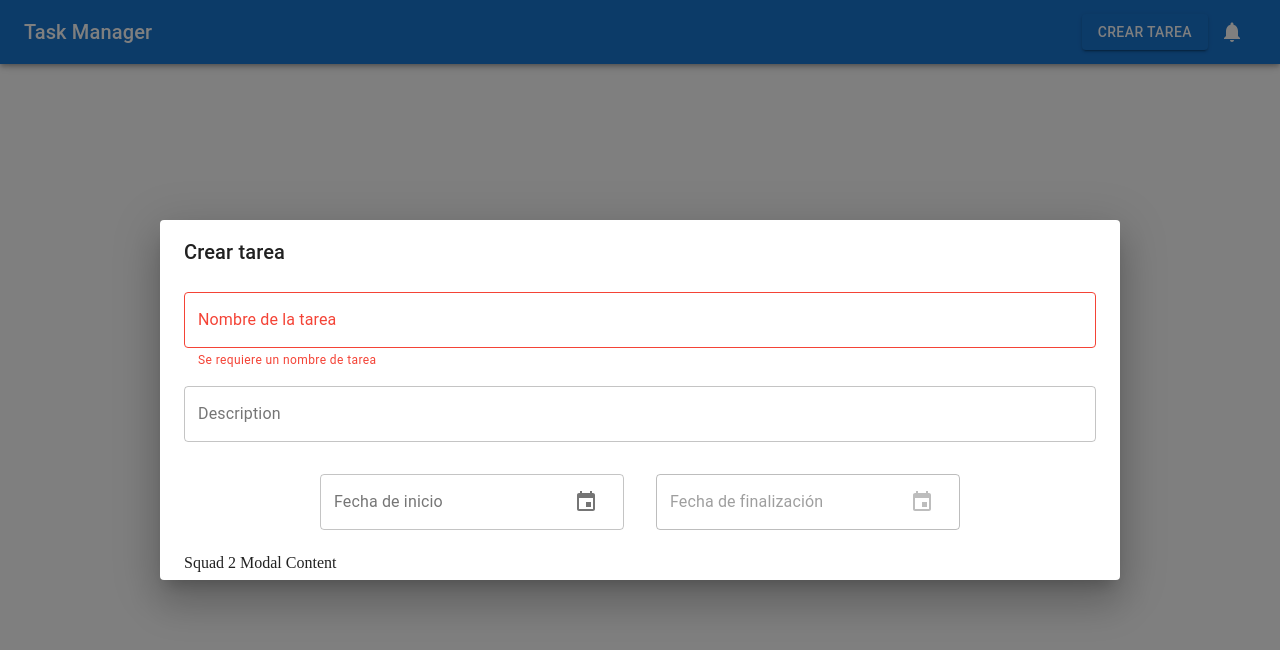
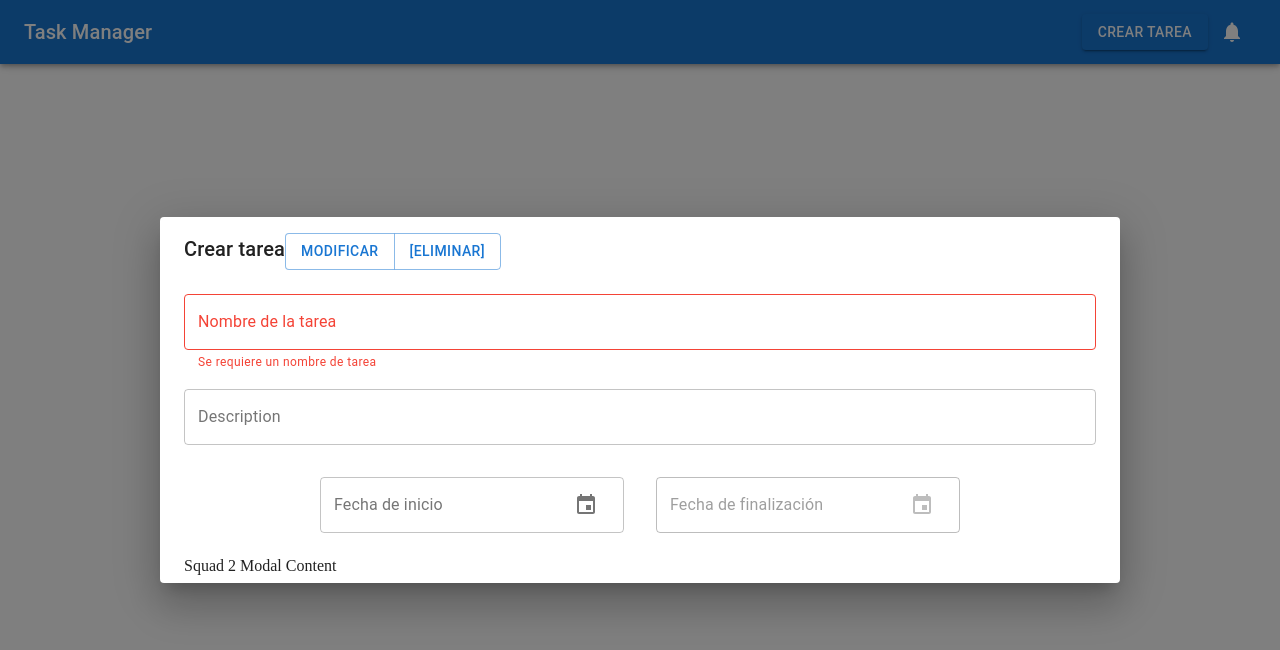
Before and after one commit to nicolekapp/task-manager, a React (Create React App) app: page / in a window 1280 px wide. Both pictures are taken after a click on the button "CREAR TAREA". Shown: the top 650 px of the page. Built offline with nearby package versions, Linux system fonts and the light colour scheme; no server answers.

Commit message:
feature..TASKMANAGER-SI2-16: task button bar has been included

```diff
--- a/src/components/common/Modal/Modal.js
+++ b/src/components/common/Modal/Modal.js
@@ -11,12 +11,18 @@ import { changeModalVisibility } from "../../../ducks/modalReducer";
 
 import Squad1ModalContent from "../../squad1/Squad1ModalContent";
 import Squad2ModalContent from "../../squad2/Squad2ModalContent";
+import TaskButtonsBar from "../TaskButtonsBar";
 
 const Modal = ({ actions, open, task }) => {
   const [selectedTask, setSelectedTask] = useState(null);
   const [creationMode, setCreationMode] = useState(true);
+  const [modificationMode, setModificationMode] = useState(true);
 
   const handleClose = useCallback(() => actions.changeModalVisibility(), [actions]);
+
+  const handleModificationMode = useCallback(() => {
+    setModificationMode(!modificationMode);
+  }, [modificationMode]);
 
   useEffect(() => {
     let t = task;
@@ -33,6 +39,7 @@ const Modal = ({ actions, open, task }) => {
     <Dialog open={open} onClose={handleClose} fullWidth={true} maxWidth="md">
       <DialogTitle>
         {!creationMode ? `${selectedTask.name} - ${selectedTask.state}` : "Crear tarea"}
+        <TaskButtonsBar setModificationMode={handleModificationMode} />
       </DialogTitle>
       <DialogContent>
         <Squad1ModalContent creationMode={creationMode} task={task} />
--- /dev/null
+++ b/src/components/common/TaskButtonsBar/TaskButtonsBar.js
@@ -0,0 +1,20 @@
+import React from "react";
+import PropTypes from "prop-types";
+
+import Button from "@material-ui/core/Button";
+import ButtonGroup from "@material-ui/core/ButtonGroup";
+
+const TaskButtonsBar = ({ setModificationMode }) => {
+  return (
+    <ButtonGroup color="primary" aria-label="outlined primary button group">
+      <Button onClick={() => setModificationMode()}>Modificar</Button>
+      <Button>[Eliminar]</Button>
+    </ButtonGroup>
+  );
+};
+
+TaskButtonsBar.propTypes = {
+  setModificationMode: PropTypes.func,
+};
+
+export default TaskButtonsBar;
--- /dev/null
+++ b/src/components/common/TaskButtonsBar/index.js
@@ -0,0 +1,3 @@
+import TaskButtonsBar from "./TaskButtonsBar";
+
+export default TaskButtonsBar;
```
